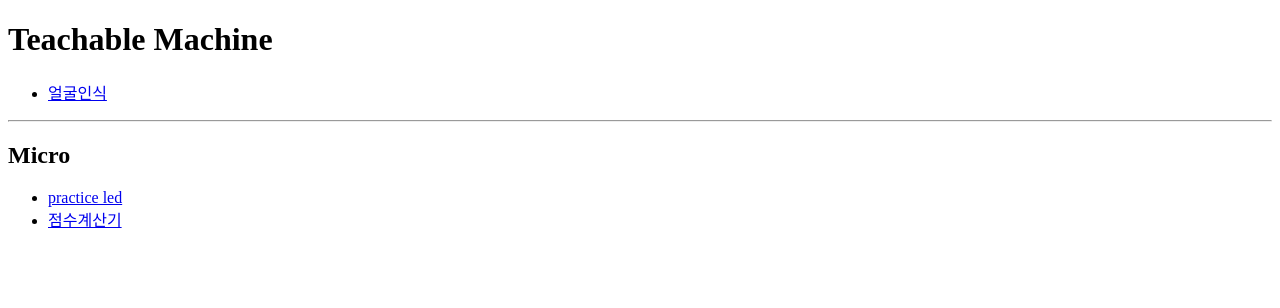
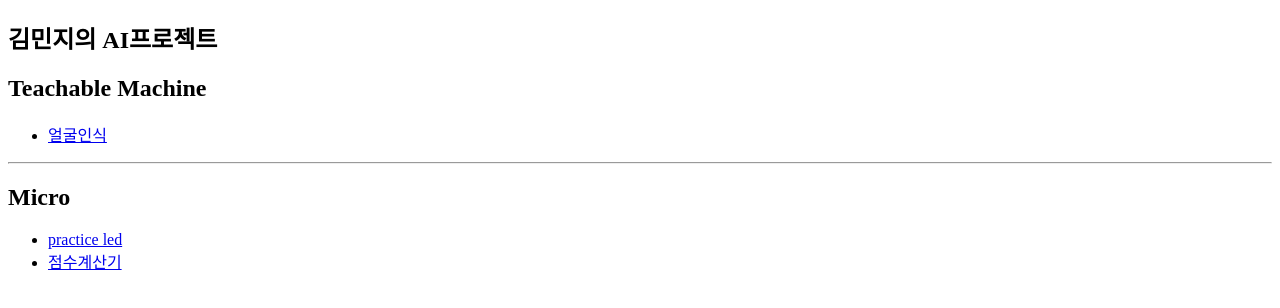
Before and after one commit to minso00/minso00.github.io, a plain HTML site: page index.html in a window 1280 px wide. Drawn offline with Linux system fonts and the light colour scheme.

Commit message:
Update index.html

```diff
--- a/index.html
+++ b/index.html
@@ -4,10 +4,11 @@
     <meta charset="UTF-8">
     <meta http-equiv="X-UA-Compatible" content="IE=edge">
     <meta name="viewport" content="width=device-width, initial-scale=1.0">
-    <title>김민지의 AI프로젝트</title>
+    <title>김민지의 프로젝트</title>
 </head>
 <body>
-    <h1>Teachable Machine</h1>
+    <h2>김민지의 AI프로젝트</h2>
+    <h2>Teachable Machine</h2>
     <ul>
       <li><a href="https://teachablemachine.withgoogle.com/models/n8wVT1Nto/">얼굴인식</a></li>
     </ul>
```
